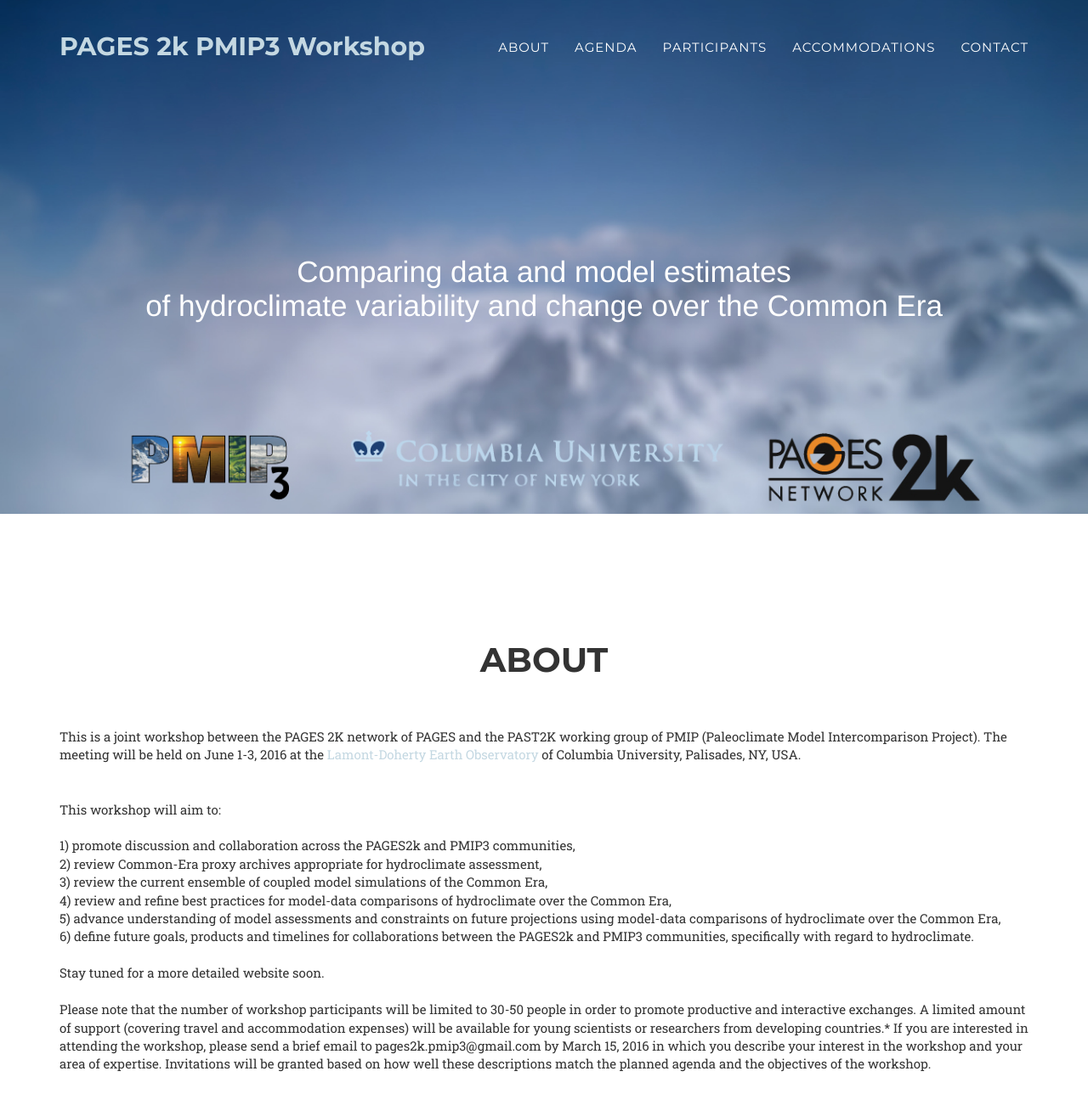
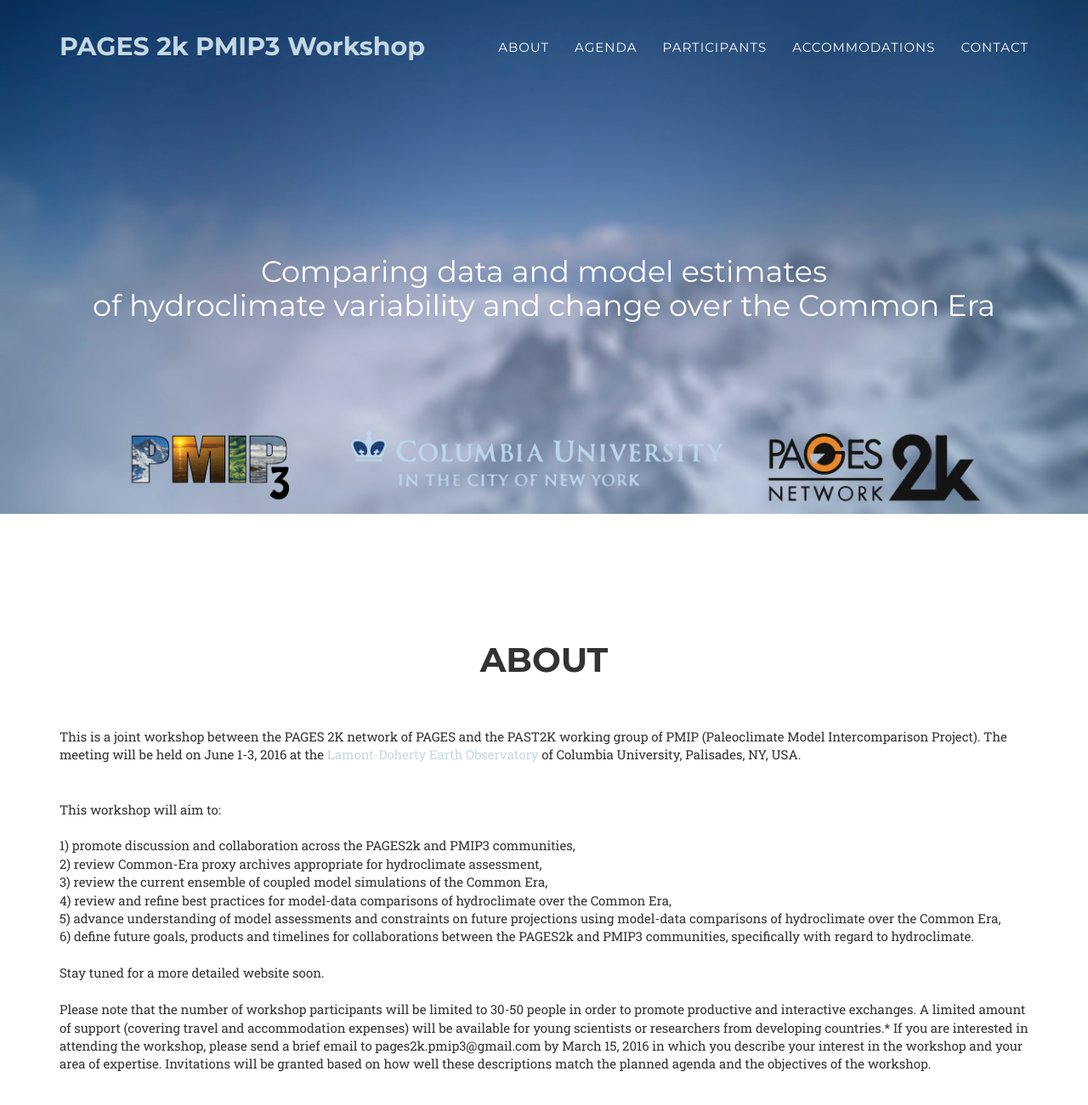
Before and after one commit to pages2kpmip3/pages2kpmip3.github.io, a Jekyll site: the page built from index.html, in a window 1280 px wide and 1400 px high. Shown: the top 1301 px of the window at 85% size. Built offline with Jekyll 4.4.1, drawn with Linux system fonts in a browser that asks for light colours; some web fonts are replaced.

Commit message:
Update agency.css

```diff
--- a/_includes/css/agency.css
+++ b/_includes/css/agency.css
@@ -311,7 +311,7 @@
 
     header .intro-text .intro-lead-in {
         margin-bottom: 25px;
-        font-family: "Droid Serif","Helvetica Neue",Helvetica,Arial,sans-serif;
+        font-family: Montserrat,"Helvetica Neue",Helvetica,Arial,sans-serif;
         font-size: 35px;
         font-style: bold;
         line-height: 40px;
```
